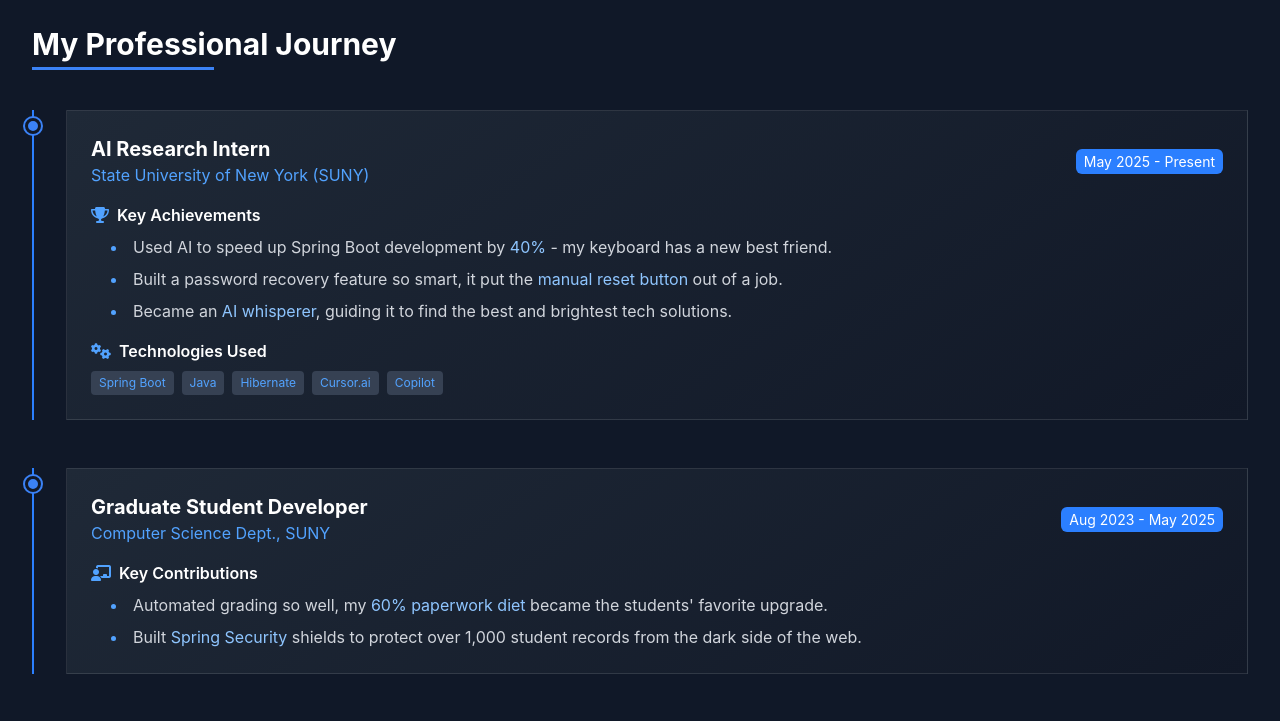
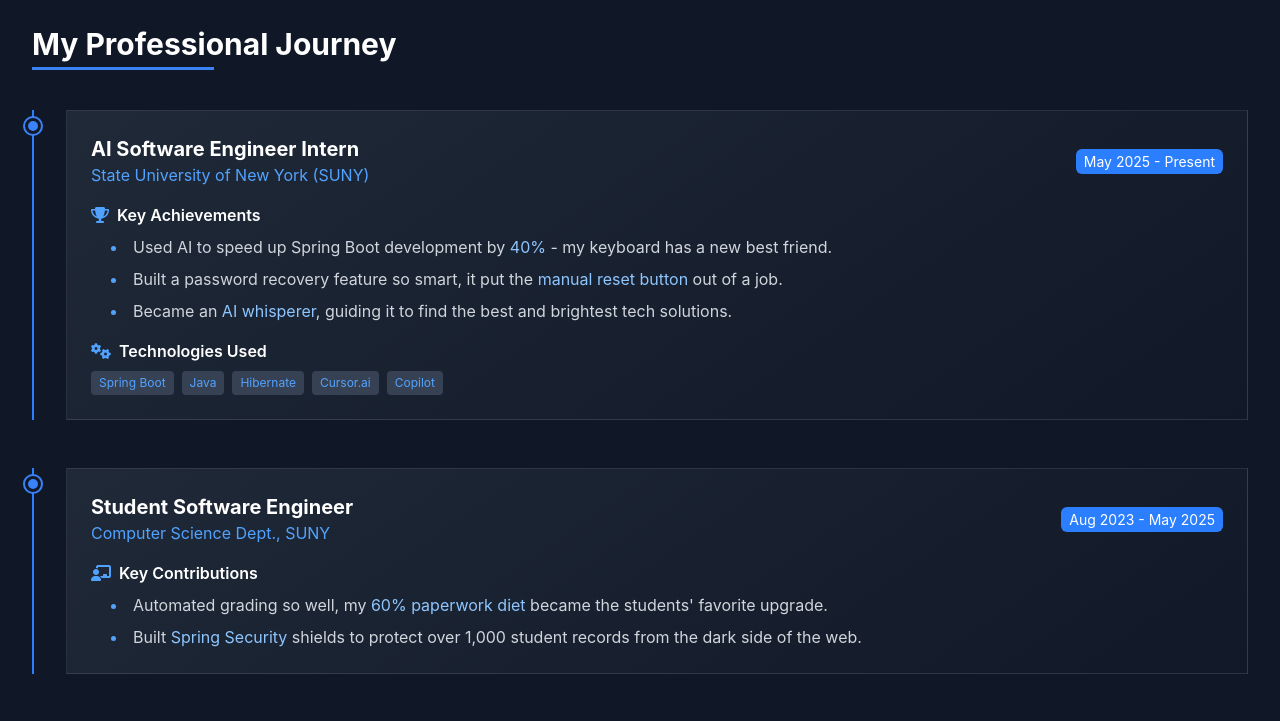
Before and after one commit to Saiprakash17/portfolio, a website: page index.html in a window 1280 px wide. Shown: the part 1300-2021 px from the top of the page. Drawn offline with Linux system fonts and the light colour scheme.

Commit message:
Updated role

```diff
--- a/index.html
+++ b/index.html
@@ -355,7 +355,7 @@
             <div class="card p-6">
               <div class="flex flex-col md:flex-row md:justify-between md:items-center mb-4">
                 <div>
-                  <h3 class="text-xl font-bold text-white">AI Research Intern</h3>
+                  <h3 class="text-xl font-bold text-white">AI Software Engineer Intern</h3>
                   <p class="text-blue-400">State University of New York (SUNY)</p>
                 </div>
                 <div class="mt-2 md:mt-0">
@@ -398,7 +398,7 @@
             <div class="card p-6">
               <div class="flex flex-col md:flex-row md:justify-between md:items-center mb-4">
                 <div>
-                  <h3 class="text-xl font-bold text-white">Graduate Student Developer</h3>
+                  <h3 class="text-xl font-bold text-white">Student Software Engineer</h3>
                   <p class="text-blue-400">Computer Science Dept., SUNY</p>
                 </div>
                 <div class="mt-2 md:mt-0">
```
Also changed, not shown: 1 other file.
